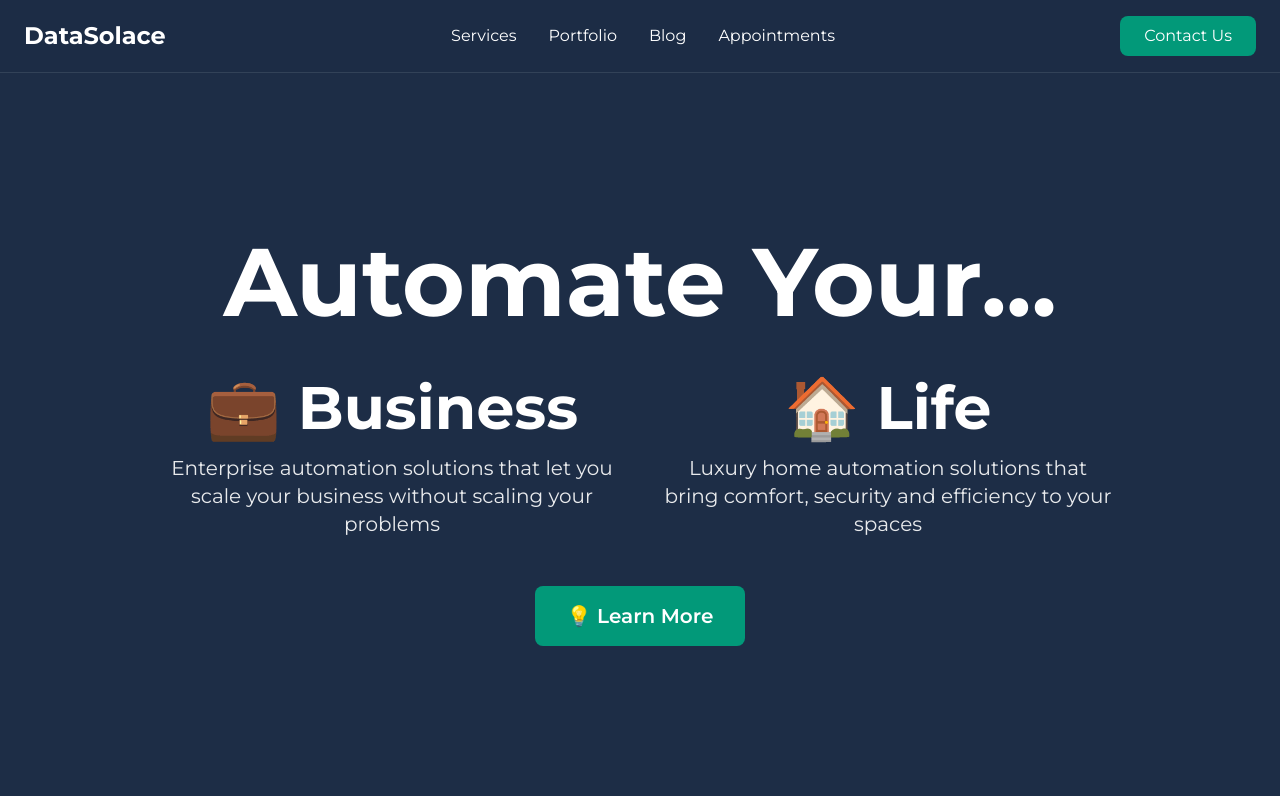
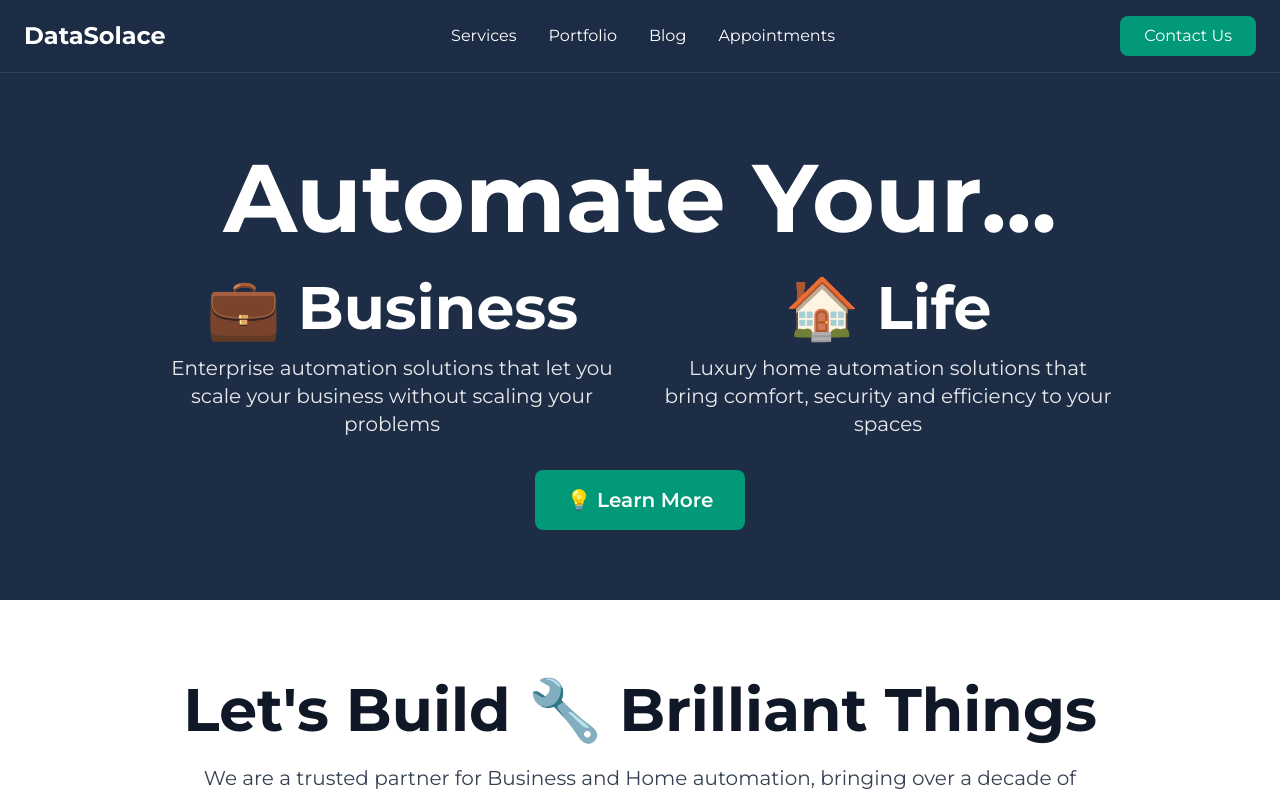
Before and after one commit to DataSolace/datasolace.com, a Next.js app: page / in a window 1280 px wide. Shown: the top 796 px of the page. Built offline with nearby package versions, Linux system fonts and the light colour scheme.

Commit message:
style: refine Hero section layout and spacing
- Adjust minimum height of the Hero section for better visual balance.
- Update margins in the heading and grid elements to enhance overall aesthetics and readability.

```diff
--- a/src/app/page.tsx
+++ b/src/app/page.tsx
@@ -66,13 +66,13 @@ export default function Home() {
 
       <div className="bg-[var(--brand-blue)]">
         {/* Hero Section */}
-        <section className="relative min-h-screen flex items-center justify-center px-6 pt-20">
+        <section className="relative min-h-[75vh] flex items-center justify-center px-6 pt-20">
           <div className="relative z-10 text-center max-w-6xl mx-auto">
-            <h1 className="text-6xl md:text-8xl font-bold text-white mb-12">
+            <h1 className="text-6xl md:text-8xl font-bold text-white mb-8">
               Automate Your...
             </h1>
 
-            <div className="grid md:grid-cols-2 gap-12 mb-12">
+            <div className="grid md:grid-cols-2 gap-12 mb-8">
               {/* Business Side */}
               <div className="text-center">
                 <h2 className="text-4xl md:text-6xl font-bold text-white mb-4">
```
